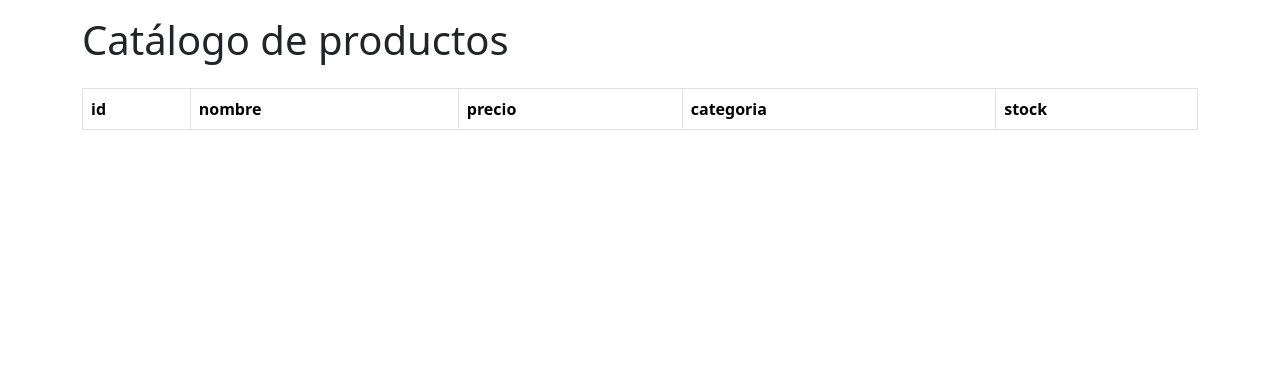
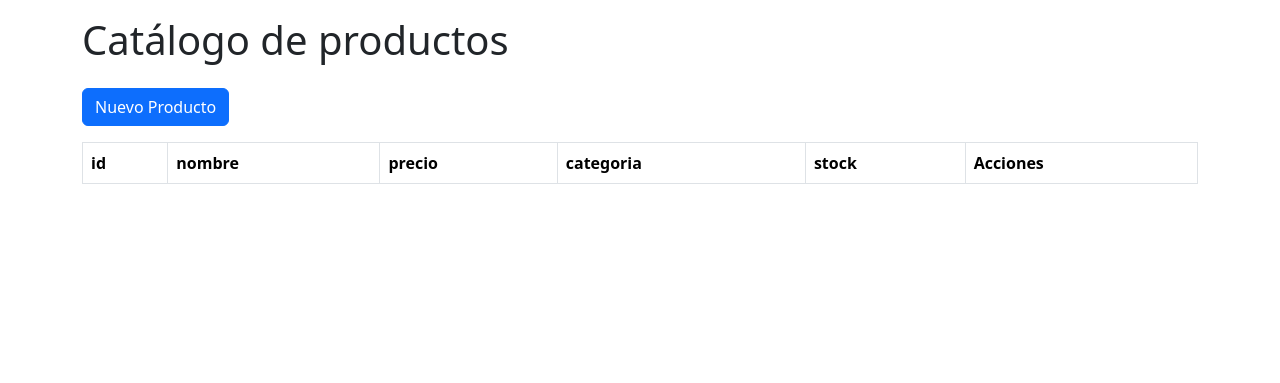
Before and after one commit to laczivan/Proyecto_BaseDeDatosIV, a Spring Boot app: page /productos in a window 1280 px wide. Shown: the part 104-487 px from the top of the page. Run offline with Spring Boot 4, Linux system fonts and the light colour scheme; data that the repository does not hold is empty; some libraries are stand-ins or nearby versions.

Commit message:
Fase 5 6 y 7 agregadas

```diff
--- a/src/main/java/mx/edu/itses/icz/dbiv/controller/ProductosController.java
+++ b/src/main/java/mx/edu/itses/icz/dbiv/controller/ProductosController.java
@@ -1,10 +1,18 @@
 package mx.edu.itses.icz.dbiv.controller;
 
 import lombok.RequiredArgsConstructor;
+import mx.edu.itses.icz.dbiv.dto.ProductoCatalogoDTO;
+import mx.edu.itses.icz.dbiv.model.Producto;
 import mx.edu.itses.icz.dbiv.service.ProductoService;
 import org.springframework.stereotype.Controller;
 import org.springframework.ui.Model;
 import org.springframework.web.bind.annotation.GetMapping;
+import org.springframework.web.bind.annotation.ModelAttribute;
+import org.springframework.web.bind.annotation.PathVariable;
+import org.springframework.web.bind.annotation.PostMapping;
+
+import java.util.List;
+import java.util.Optional;
 
 @Controller
 @RequiredArgsConstructor
@@ -14,7 +22,24 @@ public class ProductosController {
 
     @GetMapping("/productos")
     public String index(Model model) {
-        model.addAttribute("productos", productoService.obtenerTodosLosProductos());
+        List<ProductoCatalogoDTO> productos = productoService.obtenerCatalogoProductos();
+        model.addAttribute("productos", productos);
         return "productos/index";
     }
+
+    @PostMapping("/productos/nuevoProducto")
+    public String nuevoProducto(@ModelAttribute Producto producto) {
+        productoService.guardarProducto(producto);
+        return "redirect:/productos";
+    }
+
+    @GetMapping("/productos/ver/{id}")
+    public String verProducto(@PathVariable String id, Model model) {
+        Optional<Producto> productoOpt = productoService.obtenerProductoPorId(id);
+        if (productoOpt.isEmpty()) {
+            return "redirect:/productos";
+        }
+        model.addAttribute("producto", productoOpt.get());
+        return "productos/ver/detalle";
+    }
 }
--- a/src/main/resources/templates/fragments/footer.html
+++ b/src/main/resources/templates/fragments/footer.html
@@ -6,6 +6,6 @@
             <small>Bases de Datos IV &bull; Spring Boot + MongoDB &bull; 2026</small>
         </div>
         <!-- Integración de Bootstrap JS (incluye Popper) vía WebJars -->
-       <script th:src="@{/webjars/bootstrap/5.3.3/js/bootstrap.bundle.min.js}"></script>
+       <script src="https://cdn.jsdelivr.net/npm/bootstrap@5.3.3/dist/js/bootstrap.bundle.min.js"></script>
 </body>
 </html>
--- a/src/main/resources/templates/fragments/header.html
+++ b/src/main/resources/templates/fragments/header.html
@@ -5,6 +5,6 @@
     <meta name="viewport" content="width=device-width, initial-scale=1.0">
     <title th:text="${titulo} ?: 'Sistema de Inventario - DB IV'">Sistema de Inventario</title>
     <!-- Integración de Bootstrap CSS vía WebJars -->
-   <link rel="stylesheet" th:href="@{/webjars/bootstrap/5.3.3/css/bootstrap.min.css}">
+   <link href="https://cdn.jsdelivr.net/npm/bootstrap@5.3.3/dist/css/bootstrap.min.css" rel="stylesheet">
 </head>
 </html>
--- a/src/main/resources/templates/productos/index.html
+++ b/src/main/resources/templates/productos/index.html
@@ -21,10 +21,20 @@
         <h1>Catálogo de productos</h1>
     </section>
 
-    <!-- Sección 3: Tabla de productos -->
+    <!-- Sección 3: Botón nuevoProducto y Tabla de productos -->
     <section>
+        <div class="mb-3">
+            <button type="button"
+                    name="nuevoProducto"
+                    class="btn btn-primary"
+                    data-bs-toggle="modal"
+                    data-bs-target="#nuevoProducto">
+                Nuevo Producto
+            </button>
+        </div>
+
         <div class="table-responsive">
-            <table id="productos" class="table table-striped table-bordered">
+            <table id="productos" class="table table-striped table-bordered align-middle">
                 <thead>
                     <tr>
                         <th>id</th>
@@ -32,6 +42,7 @@
                         <th>precio</th>
                         <th>categoria</th>
                         <th>stock</th>
+                        <th>Acciones</th>
                     </tr>
                 </thead>
                 <tbody>
@@ -41,11 +52,74 @@
                         <td th:text="${producto.precio}"></td>
                         <td th:text="${producto.categoria}"></td>
                         <td th:text="${producto.stock}"></td>
+                        <td>
+                            <a th:href="@{/productos/ver/{id}(id=${producto.id})}"
+   class="btn btn-info btn-sm text-white p-0 d-inline-flex align-items-center justify-content-center"
+   style="width: 24px; height: 24px;"
+   title="Ver"
+   aria-label="ver">
+    <i class="fa-solid fa-eye fa-xs"></i>
+</a>
+                            <button type="button"
+                                    class="btn btn-warning btn-sm text-white p-0 d-inline-flex align-items-center justify-content-center"
+                                    style="width: 24px; height: 24px;"
+                                    title="Modificar"
+                                    aria-label="modificar">
+                                <i class="fa-solid fa-pen-to-square fa-xs"></i>
+                            </button>
+                            <button type="button"
+                                    class="btn btn-danger btn-sm p-0 d-inline-flex align-items-center justify-content-center"
+                                    style="width: 24px; height: 24px;"
+                                    title="Eliminar"
+                                    aria-label="eliminar">
+                                <i class="fa-solid fa-trash fa-xs"></i>
+                            </button>
+                        </td>
                     </tr>
                 </tbody>
             </table>
         </div>
     </section>
+
+    <!-- Ventana Modal: nuevoProducto -->
+    <div class="modal fade" id="nuevoProducto" tabindex="-1" aria-labelledby="nuevoProductoLabel" aria-hidden="true">
+        <div class="modal-dialog">
+            <div class="modal-content">
+                <form th:action="@{/productos/nuevoProducto}" method="post">
+                    <div class="modal-header">
+                        <h5 class="modal-title" id="nuevoProductoLabel">Nuevo Producto</h5>
+                        <button type="button" class="btn-close" data-bs-dismiss="modal" aria-label="Cerrar"></button>
+                    </div>
+                    <div class="modal-body">
+                        <div class="mb-3">
+                            <label for="id" class="form-label">ID</label>
+                            <input type="text" class="form-control" id="id" name="id" placeholder="Opcional (se autogenera si se deja vacío)">
+                        </div>
+                        <div class="mb-3">
+                            <label for="nombre" class="form-label">Nombre</label>
+                            <input type="text" class="form-control" id="nombre" name="nombre" required>
+                        </div>
+                        <div class="mb-3">
+                            <label for="precio" class="form-label">Precio</label>
+                            <input type="number" step="0.01" class="form-control" id="precio" name="precio" required>
+                        </div>
+                        <div class="mb-3">
+                            <label for="categoria" class="form-label">Categoría</label>
+                            <input type="text" class="form-control" id="categoria" name="categoria" required>
+                        </div>
+                        <div class="mb-3">
+                            <label for="stock" class="form-label">Stock</label>
+                            <input type="number" class="form-control" id="stock" name="stock" required>
+                        </div>
+                    </div>
+                    <div class="modal-footer">
+                        <button type="button" class="btn btn-secondary" data-bs-dismiss="modal">Cancelar</button>
+                        <button type="submit" class="btn btn-primary">Guardar</button>
+                    </div>
+                </form>
+            </div>
+        </div>
+    </div>
 </main>
 </body>
 </html>
```
Also changed, not shown: src/main/java/mx/edu/itses/icz/dbiv/dto/ProductoCatalogoDTO.java (added, +10 -0 lines), src/main/java/mx/edu/itses/icz/dbiv/repository/ProductoRepository.java (+14 -1 lines), src/main/java/mx/edu/itses/icz/dbiv/service/ProductoService.java (+16 -4 lines), src/main/resources/templates/productos/ver/detalle.html (added, +64 -0 lines).
